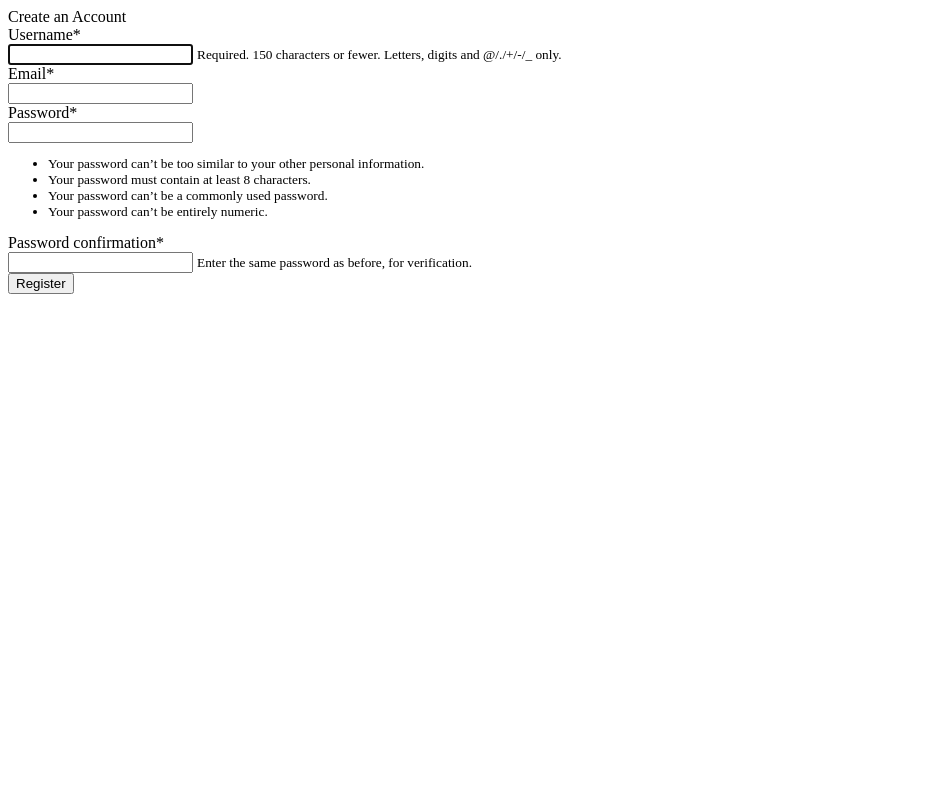
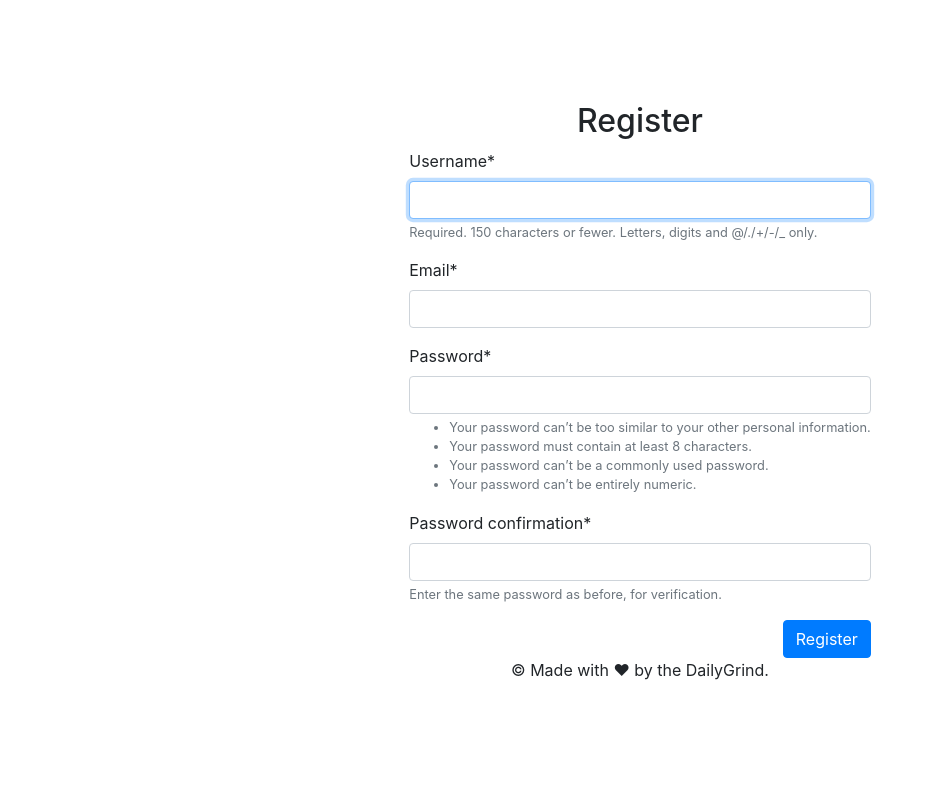
Before and after one commit to CrescentSapphire/TeamProject-DailyGrind, a Django app: page /register/ in a window 1280 px wide. Shown: the whole page, without its empty margins (0-930 px from the left). Run offline with Django 3.2, Linux system fonts and the light colour scheme; some libraries are stand-ins or nearby versions.

Commit message:
Enhanced registration layout.

```diff
--- a/register/templates/register/register.html
+++ b/register/templates/register/register.html
@@ -1,8 +1,38 @@
-{%block title%} Create an Account{% endblock %}
+{% load static %}
+{%load crispy_forms_tags%}
 
-{%load crispy_forms_tags%}
-    <form method="POST" class="form-group">
-        {% csrf_token %}
-        {{form|crispy}}
-        <button type="submit" class="btn btn-success">Register</button>
-    </form>
+<!DOCTYPE html>
+<html class="h-100">
+    <head>
+        <meta charset="utf-8">
+        <title>{%block title%} Create an Account{% endblock %}</title>
+        <link href='//fonts.googleapis.com/css?family=Lobster&subset=latin,latin-ext' rel='stylesheet' type='text/css'>
+        <link rel="stylesheet" href="{% static 'register/css/bootstrap.min.css' %}">
+    </head>
+
+    <body class="h-100">
+            <div class="container h-100">
+                <div class="row h-100 justify-content-center align-items-center">
+                    <div class="d-flex p-2 bd-highlight justify-content-center">
+                    {%block content%}
+                    <form method="POST" novalidate>
+                        {% csrf_token %}
+                        <div class="d-flex justify-content-center">
+                            <h2>Register</h2>
+                        </div>
+                        <div class="from-group">
+                            {{form|crispy}}
+                        </div>
+                        <div class="d-flex justify-content-end">
+                            <button type="submit" class="btn btn-primary">Register</button>
+                        </div>
+                        <div class="d-flex justify-content-center">
+                            <p class="copyright">&copy; Made with &#10084; by the DailyGrind.</p>
+                        </div>
+                    </form>
+                    {%endblock%}
+                    </div>
+            </div>
+        </div>
+    </body>
+</html
--- a/register/templates/registration/login.html
+++ b/register/templates/registration/login.html
@@ -21,13 +21,12 @@
                         </div>
                         {% csrf_token %}
                         <div class="from-group">
-                            </p>Don't have an account? Create one <a href="/register">here</a><p>
+                            </p>Don't have an account? Create one <a href="/register">here</a>.<p>
                         </div>
                         {{form|crispy}}
                         <div class="d-flex justify-content-end">
-                            <button type="submit" class="tn btn-primary ">Login</button>
+                            <button type="submit" class="btn btn-primary ">Login</button>
                         </div>
-                        <br/>
                         <div class="d-flex justify-content-center">
                             <p class="copyright">&copy; Made with &#10084; by the DailyGrind.</p>
                         </div>
```
